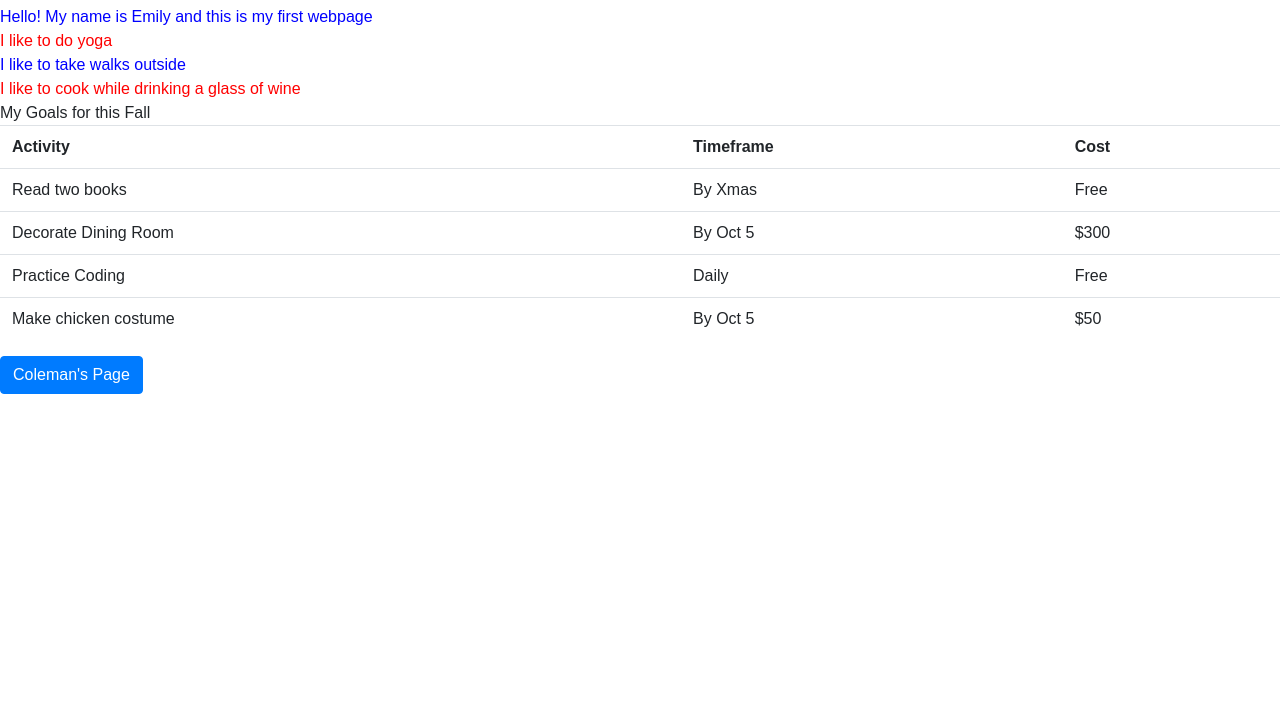
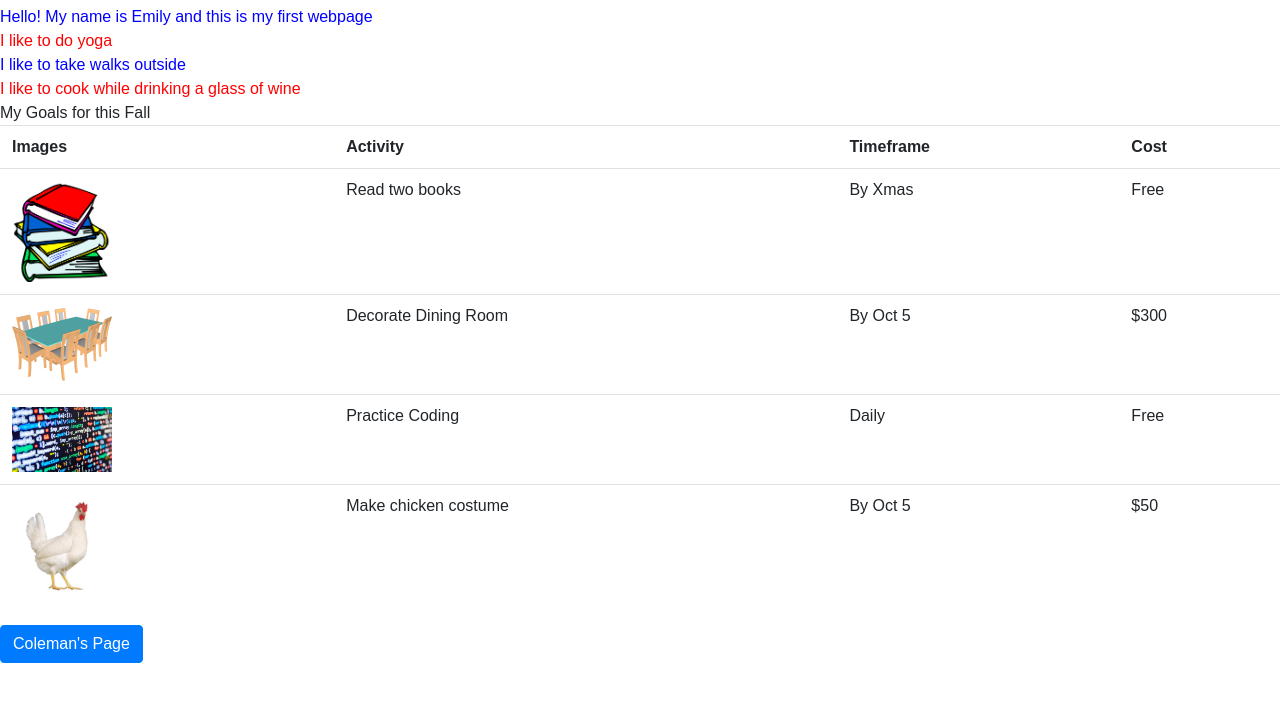
Before and after one commit to ewoodwalter/html-example, a plain HTML site: page index.html in a window 1280 px wide. Shown: the part 51-752 px from the top of the page. Drawn offline with nearby package versions, Linux system fonts and the light colour scheme.

Commit message:
added images to table

```diff
--- a/index.html
+++ b/index.html
@@ -27,6 +27,9 @@
             <table class="table">
                 <tr>
                     <th>
+                        Images
+                    </th>
+                    <th>
                         Activity
                     </th>
                     <th>
@@ -37,6 +40,11 @@
                     </th>
                 </tr>
                 <tr>
+                    <td>
+                        <a href="images/Books.png">
+                            <img src="images/Books.png" width="100px">
+                        </a>
+                    </td>
                     <td>
                         Read two books
                     </td>
@@ -49,6 +57,9 @@
                 </tr>
                 <tr>
                     <td>
+                        <img src="images/diningtable.jpg" width="100px">
+                    </td>
+                    <td>
                         Decorate Dining Room
                     </td>
                     <td>
@@ -60,6 +71,10 @@
                 </tr>
                 <tr>
                     <td>
+
+                        <img src="images/coding.jpg" width="100px">
+                    </td>
+                    <td>
                         Practice Coding
                     </td>
                     <td>
@@ -69,6 +84,9 @@
                         Free
                     </td>
                     <tr>
+                        <td>
+                            <img src="images/chicken.jpg" width="100px">
+                        </td>
                         <td>
                             Make chicken costume
                         </td>
```
Also changed, not shown: images/Books.png (added), images/chicken.jpg (added), images/coding.jpg (added), images/diningtable.jpg (added).
